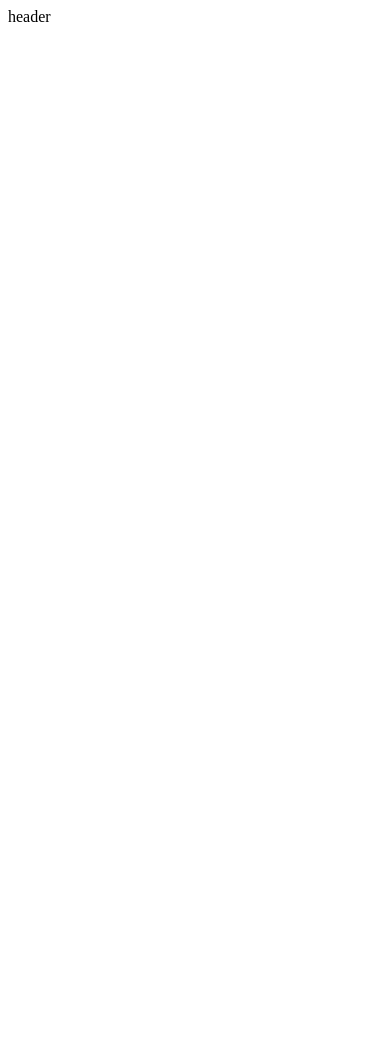
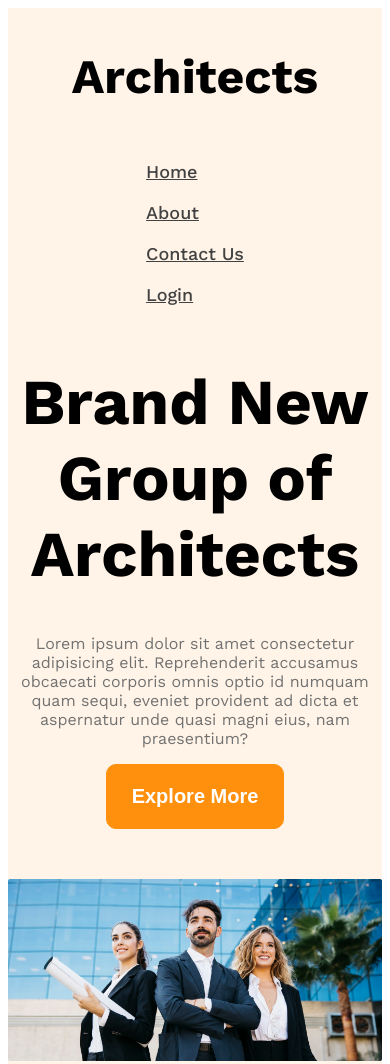
Before and after one commit to devpranto2/architects-website, a plain HTML site: page index.html in a window 390 px wide. Shown: the top 1064 px of the page. Before the commit the page ends 844 px from the top, so only its background shows below. Drawn offline with nearby package versions, Linux system fonts and the light colour scheme.

Commit message:
added responsive header section

```diff
--- a/index.html
+++ b/index.html
@@ -4,9 +4,34 @@
     <meta charset="UTF-8">
     <meta name="viewport" content="width=device-width, initial-scale=1.0">
     <title>Arcitects</title>
+   <style>
+@import url('https://fonts.googleapis.com/css2?family=Work+Sans:ital,wght@0,100..900;1,100..900&display=swap');
+</style>
     <link rel="stylesheet" href="style.css">
 </head>
-<body>
-    header
+<body class="work-sans-font">
+    <header class="header">
+        <nav class="navbar display-flex">
+            <h2>Architects</h2>
+
+            <ul class="nav-links display-flex">
+                <li class="nav-item"><a class="nav-link text-dark2"href="">Home</a></li>
+                <li class="nav-item"><a class="nav-link text-dark2"href="">About</a></li>
+                <li class="nav-item"><a class="nav-link text-dark2"href="">Contact Us</a></li>
+                <li class="nav-item"><a class="nav-link text-dark2"href="">Login</a></li>
+            </ul>
+
+        </nav>
+        <div class="banner">
+            <div class="banner-info">
+                <h1 class="banner-title">
+                Brand New Group of Architects
+            </h1>
+            <p class="banner-description text-dark3">Lorem ipsum dolor sit amet consectetur adipisicing elit. Reprehenderit accusamus obcaecati corporis omnis optio id numquam quam sequi, eveniet provident ad dicta et aspernatur unde quasi magni eius, nam praesentium?</p>
+            <button class="btn-primary">Explore More</button>
+            </div>
+            <img class="banner-img"src="images/banner.png" alt="">
+        </div>
+    </header>
 </body>
 </html>
--- a/style.css
+++ b/style.css
@@ -0,0 +1,84 @@
+/* for fonts */
+.work-sans-font {
+  font-family: "Work Sans", sans-serif;
+  font-optical-sizing: auto;
+  font-weight: 400;
+  font-style: normal;
+}
+
+                     /* shared style */
+.display-flex{
+    display: flex;
+}
+.text-dark1{
+    color: #131313;
+}
+.text-dark3{
+    color: #727272;
+}
+.text-dark2{
+    color: #424242;
+}
+                           /* nav bar style */
+.header{
+    background-color: rgb(255, 244, 231);
+}
+.navbar{
+justify-content: space-between;
+align-items: center;
+}
+.navbar h2{
+    font-size: 3rem;
+    font-weight:bold;
+}
+
+.nav-item{
+    list-style: none;
+    margin-right: 40px;
+    font-size: 18px;
+}
+.nav-link{
+    font-weight: 500;
+}
+.navbar,.banner{
+    max-width:1440px;
+    margin: 0 auto;
+}
+
+/* banner part */
+.banner-info{
+     max-width: 860px;
+     margin: 0px auto;
+     text-align: center;
+     margin-bottom: 50px;
+
+}
+.banner-info h1{
+    font-size: 4rem;
+    font-weight: 700;
+}
+.btn-primary{
+    font-size: 1.25rem;
+    color: white;
+    background-color: #FF900E;
+    font-weight: 600;
+    padding: 20px 25px;
+    border-radius: 10px;
+    border: 1px solid #FF900E;
+
+}
+.banner-img{
+    width: 100%;
+}
+
+
+/* responsive media query */
+@media screen and (max-width:576px) {
+    .navbar,.nav-links{
+        flex-direction: column;
+    }
+    .nav-links{
+        gap: 20px;
+
+    }
+}
```
